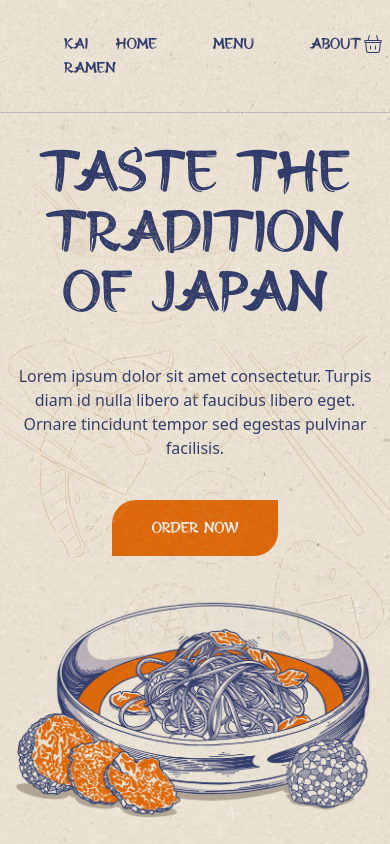
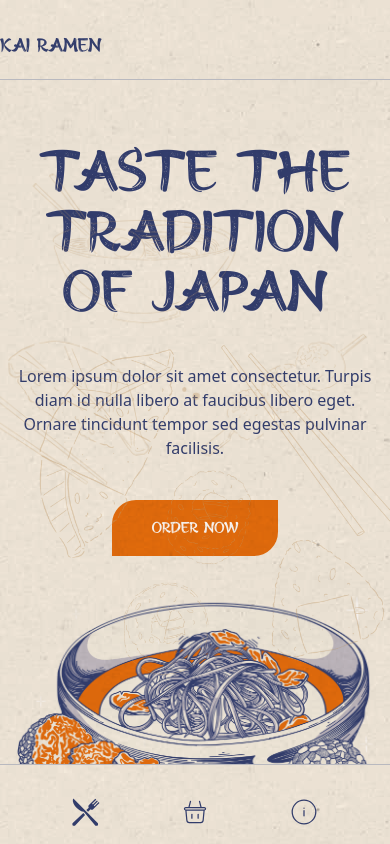
Before and after one commit to thedudeontitan/kai-ramen, a React (Vite) app: page / in a window 390 px wide. Shown: the top 844 px of the page. Built offline with nearby package versions, Linux system fonts and the light colour scheme.

Commit message:
added mobile navbar

```diff
--- a/src/components/Navbar.tsx
+++ b/src/components/Navbar.tsx
@@ -1,11 +1,13 @@
 import "../App.css";
-import { CiShoppingBasket } from "react-icons/ci";
+import { CiCircleInfo, CiShoppingBasket } from "react-icons/ci";
 import { FiUser } from "react-icons/fi";
+import { GiKnifeFork } from "react-icons/gi";
 import { Link } from "react-router-dom";
 
 export default function Navbar() {
   return (
-    <nav className="z-20 fixed flex flex-row justify-between top-0 left-0 right-0 bg-[#F3EDE1] p-8 px-16 border-b border-[#333F72] border-opacity-30">
+    <div>
+      <nav className="hidden z-20 fixed lg:flex flex-row justify-between top-0 left-0 right-0 bg-[#F3EDE1] p-8 px-16 border-b border-[#333F72] border-opacity-30">
         <div>
           <Link to="/">Kai Ramen</Link>
         </div>
@@ -22,14 +24,28 @@ export default function Navbar() {
         </ul>
         <div className="flex flex-row gap-10 text-2xl">
           <div>
-          <CiShoppingBasket />
+            <CiShoppingBasket/>
           </div>
           <div>
-          <FiUser />
+            <FiUser/>
           </div>
         </div>
         <div className="paperOverlay"></div>
+      </nav>
+      <nav className="lg:hidden">
+        <div className="fixed top-0 left-0 right-0 h-20 bg-[#F3EDE1] py-8 border-b border-[#333F72] border-opacity-30 z-10">
+          <Link to="/" className="text-xl">Kai Ramen</Link>
 
+          <div className="paperOverlay"></div>
+        </div>
+        <div className="flex flex-row justify-around fixed bottom-0 left-0 right-0 h-20 bg-[#F3EDE1] p-8 border-t border-[#333F72] border-opacity-30 z-10 text-3xl">
+          <Link to="/home#menu" className=""><GiKnifeFork/></Link>
+          <Link to="/" className=""><CiShoppingBasket/></Link>
+          <Link to="/about" className=""><CiCircleInfo/></Link>
+
+          <div className="paperOverlay"></div>
+        </div>
       </nav>
+    </div>
   );
 }
```
Lines whose indentation alone changed are shown as unchanged.
